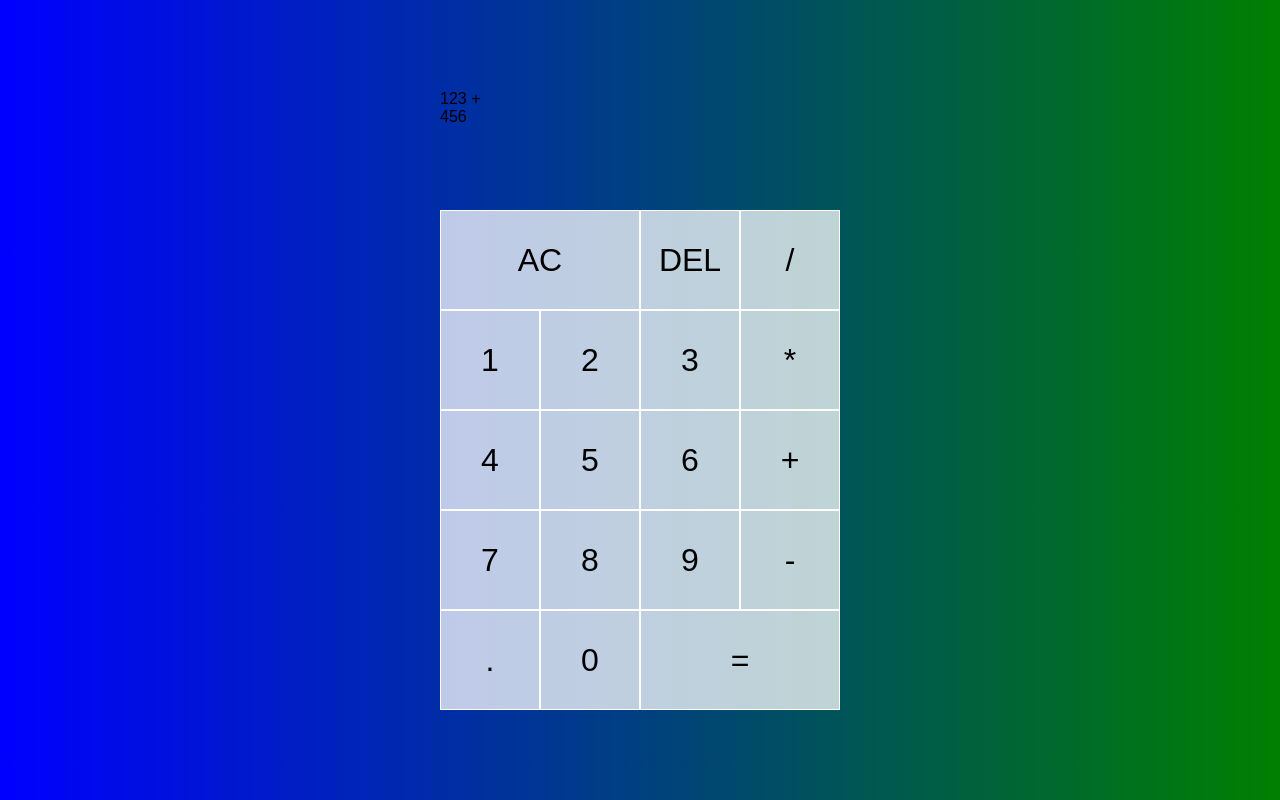
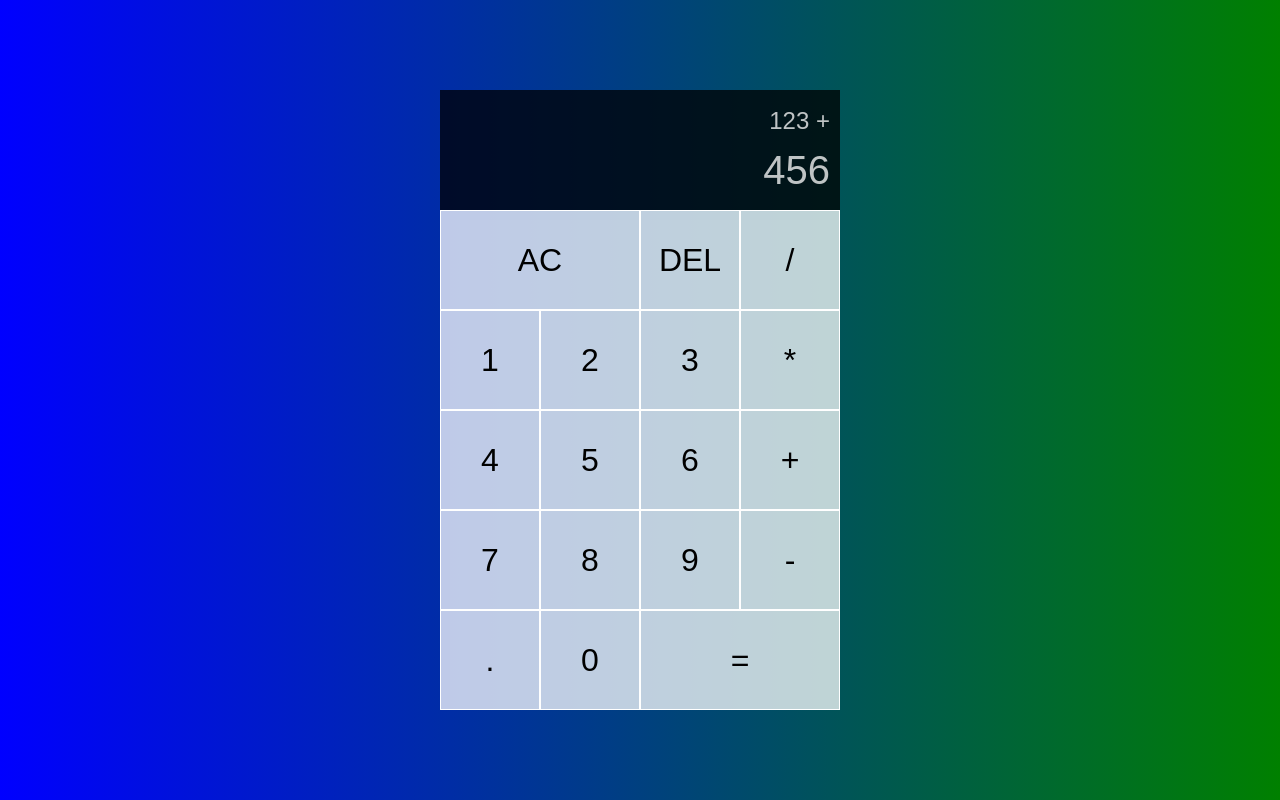
Before and after one commit to AlizadeAlireza/Calculator_JavaScript, a plain HTML site: page index.html in a window 1280 px wide. Drawn offline with Linux system fonts and the light colour scheme.

Commit message:
style done!

```diff
--- a/sytle.css
+++ b/sytle.css
@@ -38,4 +38,22 @@ body {
 
 .output {
     grid-column: 1 / -1;
+    background-color: rgba(0, 0, 0, 0.75);
+    display: flex;
+    align-items: flex-end;
+    justify-content: space-around;
+    flex-direction: column;
+    padding: 10px;
+    word-wrap: break-word;
+    word-break: break-all;
 }
+
+.output .previous-operand {
+    color: rgba(255, 255, 255, 0.75);
+    font-size: 1.5rem;
+}
+
+.output .current-operand {
+    color: rgba(255, 255, 255, 0.75);
+    font-size: 2.5rem;
+}
```
